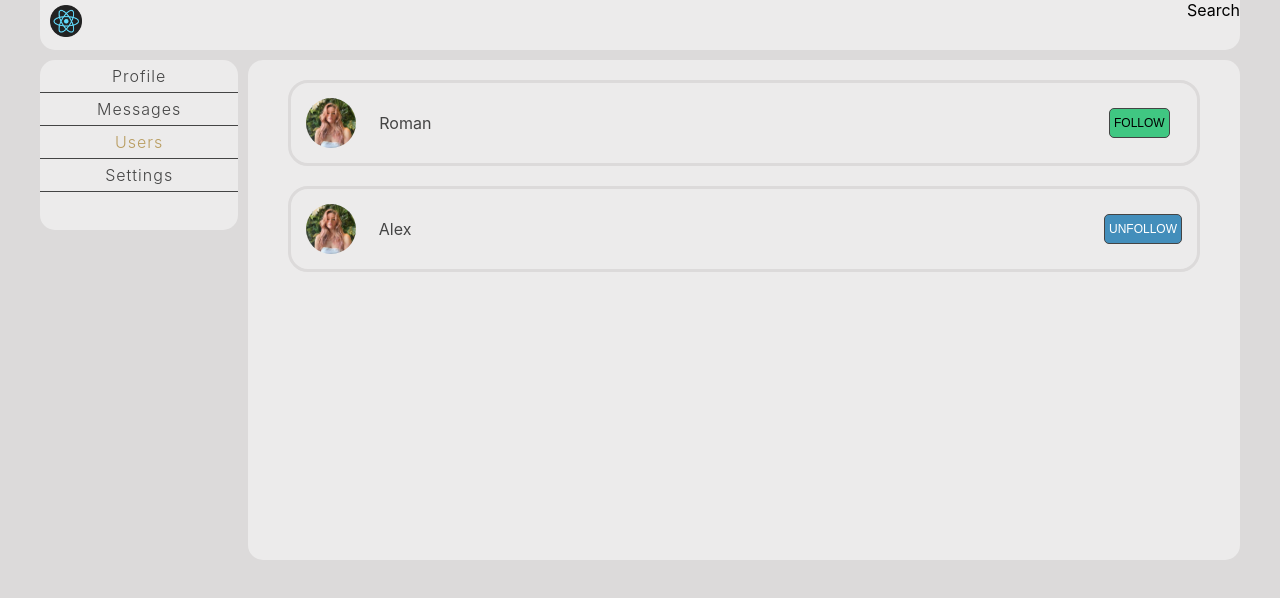
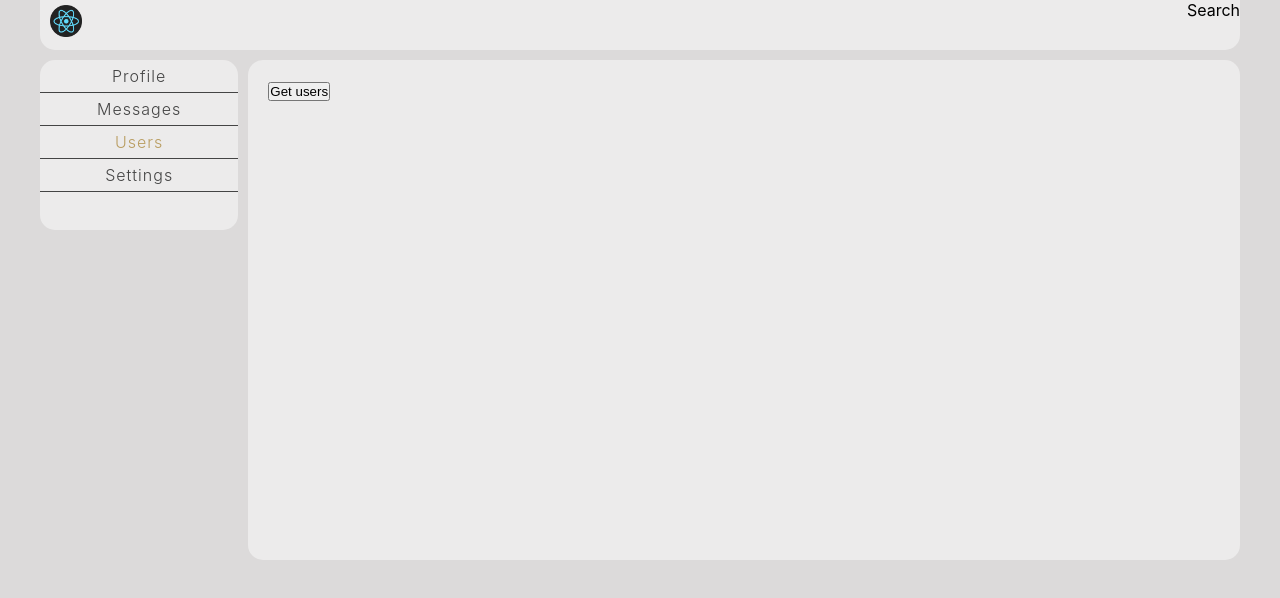
Before and after one commit to jrilley/myapp, a React (Create React App) app: page /users in a window 1280 px wide. Shown: the top 598 px of the page. Built offline with nearby package versions, Linux system fonts and the light colour scheme.

Commit message:
Added user API

```diff
--- a/package.json
+++ b/package.json
@@ -6,6 +6,7 @@
     "@testing-library/jest-dom": "^5.16.1",
     "@testing-library/react": "^12.1.2",
     "@testing-library/user-event": "^13.5.0",
+    "axios": "^0.25.0",
     "react": "^17.0.2",
     "react-dom": "^17.0.2",
     "react-redux": "^7.2.6",
--- a/src/Components/Users/Users.jsx
+++ b/src/Components/Users/Users.jsx
@@ -1,15 +1,33 @@
 import React from 'react';
 import styles from './Users.module.css';
+import avatar from './../Profile/images/ava.jpg';
+import * as axios from 'axios';
 
 const Users = (props) => {
+
+    let getUsers = () => {
+        if (props.users.length === 0) {
+            axios.get('https://social-network.samuraijs.com/api/1.0/users')
+            .then(response => {
+                debugger;
+                props.setUsers(response.data.items);
+            });
+        }
+    }
+
     return (
         <div className={styles.friends}>
+        <button onClick={getUsers}>Get users</button>
             {
                 props.users.map(u => <div className={styles.item}>
-                    <img src={u.avatar} alt="Avatar" />
+                    {
+                        u.photos.small
+                            ? <img src={u.photos.small} alt="Avatar" />
+                            : <img src={avatar} alt="Avatar" />
+                    }
                     <span className={styles.name}>{u.name}</span>
-                    <div className={u.isFollowed ? styles.unfollow : styles.follow}>
-                        {u.isFollowed
+                    <div className={u.followed ? styles.unfollow : styles.follow}>
+                        {u.followed
                             ? <button onClick={() => props.unfollow(u.id)}>unfollow</button>
                             : <button onClick={() => props.follow(u.id)}>follow</button>
                         }
--- a/src/Components/Users/UsersContainer.jsx
+++ b/src/Components/Users/UsersContainer.jsx
@@ -1,6 +1,6 @@
 import { Users } from './Users';
 import { connect } from 'react-redux';
-import { followAC, unfollowAC } from '../../redux/reducers/usersReducer';
+import { followAC, unfollowAC, setUsersAC } from '../../redux/reducers/usersReducer';
 
 
 const mapStateToProps = state => {
@@ -16,6 +16,9 @@ const mapDispatchToProps = dispatch => {
         },
         unfollow: userId => {
             dispatch(unfollowAC(userId))
+        },
+        setUsers: users => {
+            dispatch(setUsersAC(users));
         }
     }
 }
--- a/src/redux/reducers/usersReducer.js
+++ b/src/redux/reducers/usersReducer.js
@@ -2,12 +2,10 @@ import avatar from '../../images/ava.jpg';
 
 const FOLLOW = 'FOLLOW';
 const UNFOLLOW = 'UNFOLLOW';
+const SET_USERS = 'SET-USER';
 
 let initialState = {
-    users: [
-        {id: 2, name: 'Roman', avatar: avatar, isFollowed: false},
-        {id: 3, name: 'Alex', avatar: avatar, isFollowed: true}
-    ]
+    users: []
 };
 
 const usersReducer = (state = initialState, action) => {
@@ -36,6 +34,11 @@ const usersReducer = (state = initialState, action) => {
                     }
                 })
             }
+        case SET_USERS:
+            return {
+                ...state,
+                users: [...state.users, ...action.users]
+            }
         default:
             return state;
     }
@@ -43,5 +46,6 @@ const usersReducer = (state = initialState, action) => {
 
 const followAC = (userId) => ({type: FOLLOW, userId});
 const unfollowAC = (userId) => ({type: UNFOLLOW, userId});
+const setUsersAC = (users) => ({type: SET_USERS, users});
 
-export { usersReducer, followAC, unfollowAC }
+export { usersReducer, followAC, unfollowAC, setUsersAC }
```
Also changed, not shown: 1 other file (tests, documents, lock files or other folders).
